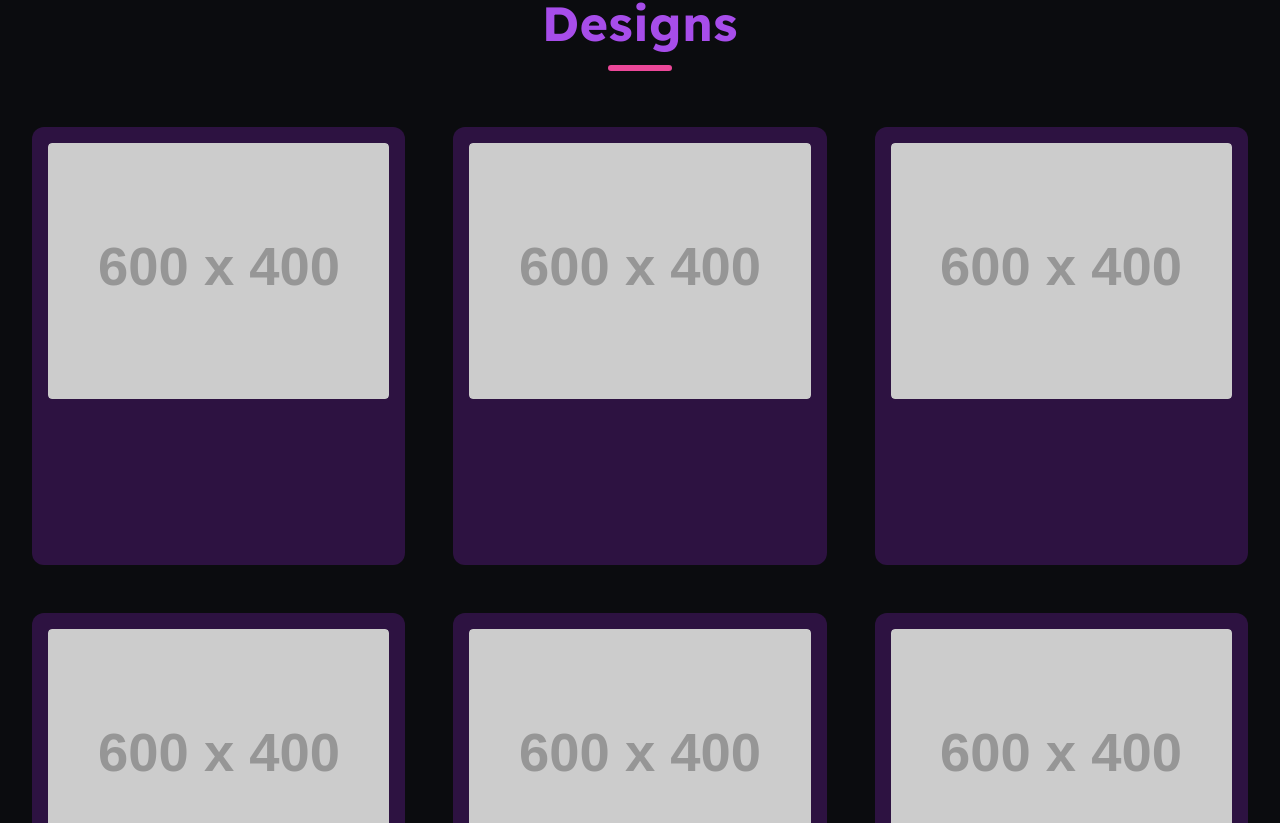
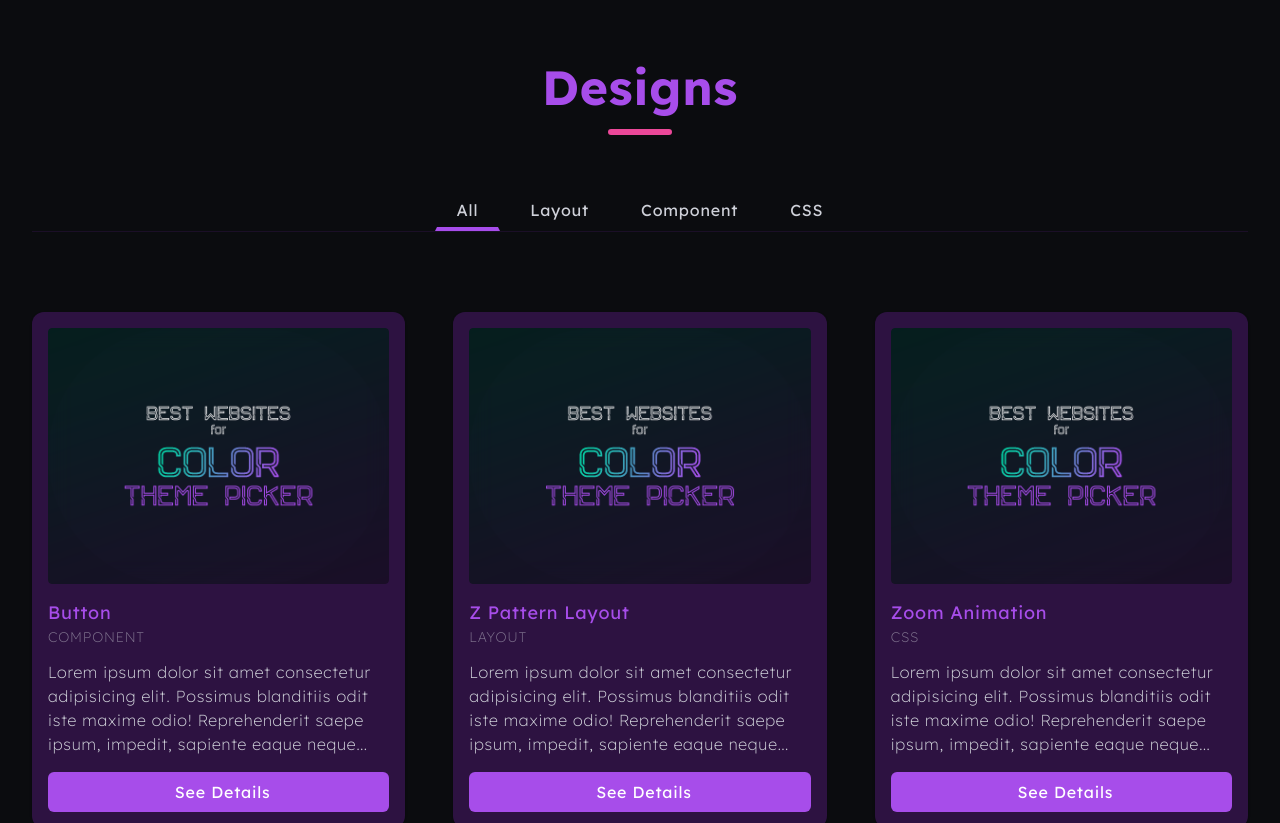
Before and after one commit to codemarns/folio, a Next.js app: page /designs in a window 1280 px wide. Shown: the part 597-1420 px from the top of the page. Built offline with nearby package versions, Linux system fonts and the light colour scheme.

Commit message:
Designs: initial design

```diff
--- a/src/app/designs/page.tsx
+++ b/src/app/designs/page.tsx
@@ -4,6 +4,7 @@ import { Hero, Works } from "./sections";
 export default function Designs() {
   return (
     <>
+      <div className="h-16 w-full" />
       <Hero />
       <Works />
     </>
--- a/src/app/designs/sections/works/works.tsx
+++ b/src/app/designs/sections/works/works.tsx
@@ -1,35 +1,147 @@
+"use client";
+
+import cn from "classnames";
+import React, { useMemo, useState } from "react";
+import { Button, Image, Title } from "@/components";
 import { Container, Section } from "@/common";
-import { Image, Title } from "@/components";
-import React from "react";
+
+type Tag = "all" | "layout" | "component" | "css";
+
+const arr = [
+  {
+    id: "button",
+    topic: "Button",
+    tag: "component",
+    description: `Lorem ipsum dolor sit amet consectetur adipisicing elit. Possimus
+    blanditiis odit iste maxime odio! Reprehenderit saepe ipsum,
+    impedit, sapiente eaque neque voluptate eos, aut doloribus
+    architecto sunt voluptates nesciunt placeat.`,
+  },
+  {
+    id: "z-pattern-layout",
+    topic: "Z Pattern Layout",
+    tag: "layout",
+    description: `Lorem ipsum dolor sit amet consectetur adipisicing elit. Possimus
+    blanditiis odit iste maxime odio! Reprehenderit saepe ipsum,
+    impedit, sapiente eaque neque voluptate eos, aut doloribus
+    architecto sunt voluptates nesciunt placeat.`,
+  },
+  {
+    id: "zoom-animation",
+    topic: "Zoom Animation",
+    tag: "css",
+    description: `Lorem ipsum dolor sit amet consectetur adipisicing elit. Possimus
+    blanditiis odit iste maxime odio! Reprehenderit saepe ipsum,
+    impedit, sapiente eaque neque voluptate eos, aut doloribus
+    architecto sunt voluptates nesciunt placeat.`,
+  },
+  {
+    id: "image",
+    topic: "Image",
+    tag: "component",
+    description: `Lorem ipsum dolor sit amet consectetur adipisicing elit. Possimus
+    blanditiis odit iste maxime odio! Reprehenderit saepe ipsum,
+    impedit, sapiente eaque neque voluptate eos, aut doloribus
+    architecto sunt voluptates nesciunt placeat.`,
+  },
+  {
+    id: "single-column-layout",
+    topic: "Single Column Layout",
+    tag: "layout",
+    description: `Lorem ipsum dolor sit amet consectetur adipisicing elit. Possimus
+    blanditiis odit iste maxime odio! Reprehenderit saepe ipsum,
+    impedit, sapiente eaque neque voluptate eos, aut doloribus
+    architecto sunt voluptates nesciunt placeat.`,
+  },
+  {
+    id: "card",
+    topic: "Card",
+    tag: "component",
+    description: `Lorem ipsum dolor sit amet consectetur adipisicing elit. Possimus
+    blanditiis odit iste maxime odio! Reprehenderit saepe ipsum,
+    impedit, sapiente eaque neque voluptate eos, aut doloribus
+    architecto sunt voluptates nesciunt placeat.`,
+  },
+];
+
+const tabMenu = [
+  {
+    id: "all",
+    label: "All",
+  },
+  {
+    id: "layout",
+    label: "Layout",
+  },
+  {
+    id: "component",
+    label: "Component",
+  },
+  {
+    id: "css",
+    label: "CSS",
+  },
+];
 
 export const Works = () => {
-  const data = [];
-  const data_length = 25;
-  for (let i = 0; i < data_length; i++) {
-    data.push(
-      <div
-        key={i}
-        className="h-auto p-4 bg-secondary-900 rounded-xl overflow-hidden hover:scale-105 duration-300 ease-in-out transition-all"
-      >
-        <Image
-          alt="dummy"
-          src="https://dummyimage.com/600x400/1e0a2c/4b5569.jpg"
-          thumbnail=""
-          aspectRatio="4:3"
-          corner="soft-edge"
-        />
-        <div className="h-[150px] w-full p-4"></div>
-      </div>
-    );
-  }
+  const [filterData, setFilterData] = useState<Tag>("all");
+
+  const filteredData = useMemo(() => {
+    if (filterData === "component")
+      return arr?.filter((e) => e.tag === "component");
+    if (filterData === "layout") return arr?.filter((e) => e.tag === "layout");
+    if (filterData === "css") return arr?.filter((e) => e.tag === "css");
+    return arr;
+  }, [filterData]);
 
   return (
-    <Section id="hero">
-      <Container id="hero-container">
+    <Section id="works" className=" ">
+      <Container id="works-container">
         <Title name="Designs" />
 
+        <div className="flex items-center justify-center gap-2 border-b border-secondary-900/50">
+          {tabMenu.map((menu) => (
+            <Button
+              key={menu.id}
+              label={menu.label}
+              onClick={() => setFilterData(menu.id as Tag)}
+              className={cn(
+                "!bg-transparent !text-current border-2 border-b-4 border-x-transparent border-t-transparent rounded-none",
+                filterData === menu.id
+                  ? "border-secondary"
+                  : "border-transparent"
+              )}
+            />
+          ))}
+        </div>
+
         <div className="grid grid-cols-1 sm:grid-cols-[repeat(auto-fill,_minmax(285px,_1fr))] gap-12">
-          {data}
+          {filteredData.map((item) => (
+            <div
+              key={item.id}
+              className="group h-auto p-4 space-y-5 bg-secondary-900 rounded-xl shadow overflow-hidden hover:shadow-md duration-300 ease-in-out transition-all"
+            >
+              <Image
+                alt="dummy"
+                src="best-websites-for-color-theme-picker-video.png"
+                thumbnail=""
+                aspectRatio="4:3"
+                corner="soft-edge"
+              />
+              <div className="min-h-[150px] w-full space-y-4 text-left">
+                <div className="space-y-2">
+                  <span className="block leading-none text-lg font-normal text-secondary">
+                    {item.topic}
+                  </span>
+                  <span className="block leading-none text-sm uppercase opacity-50">
+                    {item.tag}
+                  </span>
+                </div>
+                <p className="line-clamp-4">{item.description}</p>
+                <Button label="See Details" icon="arrow" layout="block" />
+              </div>
+            </div>
+          ))}
         </div>
       </Container>
     </Section>
```
